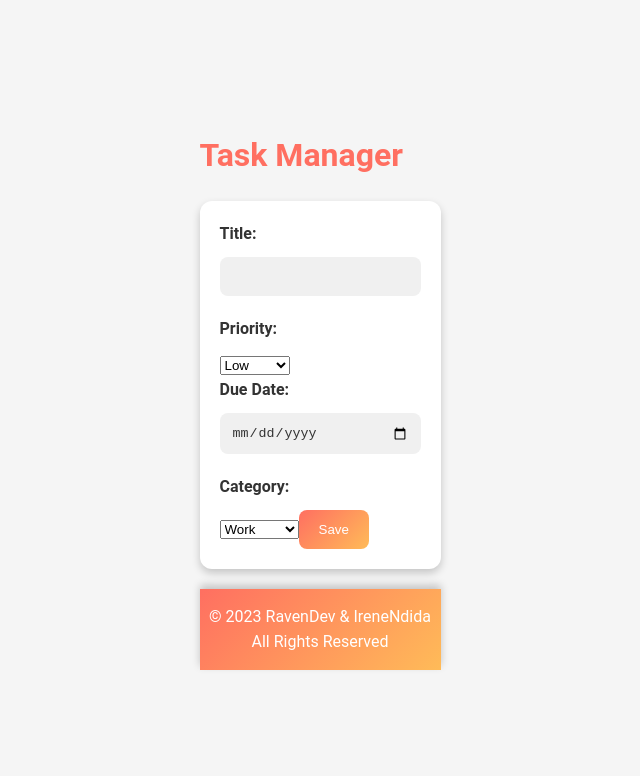
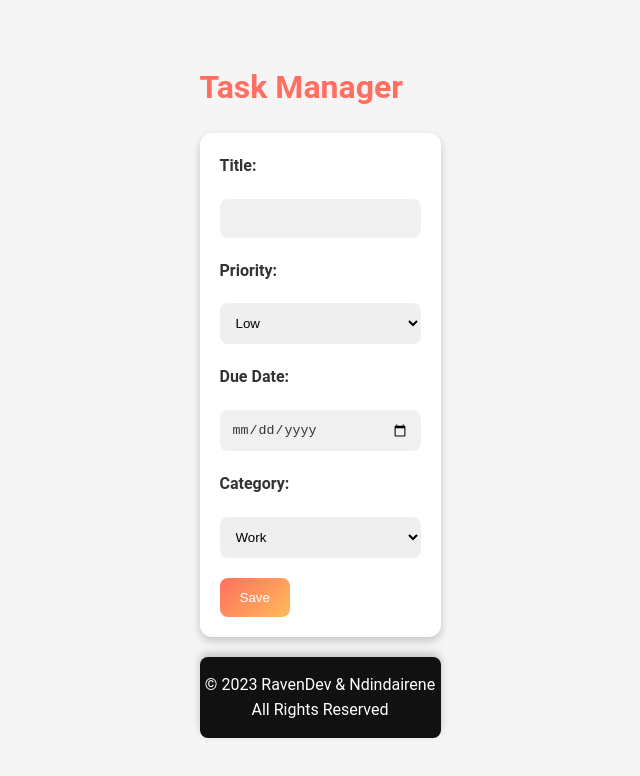
Before and after one commit to Ben1464/Task-Manager-App, a React (Create React App) app: page / in a window 1280 px wide. Shown: the top 776 px of the page, without its empty margins (320-960 px from the left). Built offline with nearby package versions, Linux system fonts and the light colour scheme; data requests are answered from the project's data file.

Commit message:
updated css styles

```diff
--- a/db.json
+++ b/db.json
@@ -161,6 +161,41 @@
       "priority": "Medium",
       "dueDate": "2024-02-02",
       "id": 27
+    },
+    {
+      "title": "",
+      "priority": "Low",
+      "dueDate": "",
+      "category": "",
+      "id": 28
+    },
+    {
+      "title": "",
+      "priority": "Low",
+      "dueDate": "",
+      "category": "",
+      "id": 29
+    },
+    {
+      "title": "",
+      "priority": "Low",
+      "dueDate": "",
+      "category": "",
+      "id": 30
+    },
+    {
+      "title": "",
+      "priority": "Low",
+      "dueDate": "",
+      "category": "",
+      "id": 31
+    },
+    {
+      "title": "cook",
+      "priority": "Medium",
+      "dueDate": "2024-01-04",
+      "category": "Personal",
+      "id": 32
     }
   ]
 }
--- a/src/App.css
+++ b/src/App.css
@@ -59,7 +59,7 @@ form {
 
 label {
   display: block;
-  margin-bottom: 10px;
+  margin-bottom: 20px;
   font-weight: bold;
   color: #333;
 }
@@ -139,7 +139,8 @@ footer {
   margin-top: 20px;
   padding: 15px 0;
   text-align: center;
-  background: linear-gradient(135deg, #ff6f61 0%, #ffbb58 100%);
+  background: #111;
+  border-radius: 8px;
   color: #fff;
   box-shadow: 0 -4px 8px rgba(0, 0, 0, 0.2);
 }
@@ -154,3 +155,11 @@ footer {
     grid-template-columns: 1fr;
   }
 }
+
+select {
+  width: 100%;
+  padding: 12px;
+  margin-bottom: 20px;
+  border: none;
+  border-radius: 8px;
+}
--- a/src/components/Footer.js
+++ b/src/components/Footer.js
@@ -7,7 +7,7 @@ const Footer = () => {
 
   return (
     <footer>
-      <p>&copy; {getCurrentYear()} RavenDev & IreneNdida </p>
+      <p>&copy; {getCurrentYear()} RavenDev & Ndindairene </p>
       <p>All Rights Reserved</p>
     </footer>
   );
--- a/src/components/TaskForm.js
+++ b/src/components/TaskForm.js
@@ -27,6 +27,7 @@ const TaskForm = ({ onSubmit, task }) => {
       <label htmlFor="dueDate">Due Date:</label>
       <input type="date" value={dueDate} onChange={(e) => setDueDate(e.target.value)} />
 
+      <div>
         <label htmlFor="category">Category:</label>
         <select value={category} onChange={(e) => setCategory(e.target.value)}>
           <option value="Work">Work</option>
@@ -34,8 +35,11 @@ const TaskForm = ({ onSubmit, task }) => {
           <option value="Shopping">Shopping</option>
           {/* Add more options as needed */}
         </select>
+      </div>
 
+      <div>
         <button type="submit">Save</button>
+      </div>
     </form>
   );
 };
```
Lines whose indentation alone changed are shown as unchanged.
